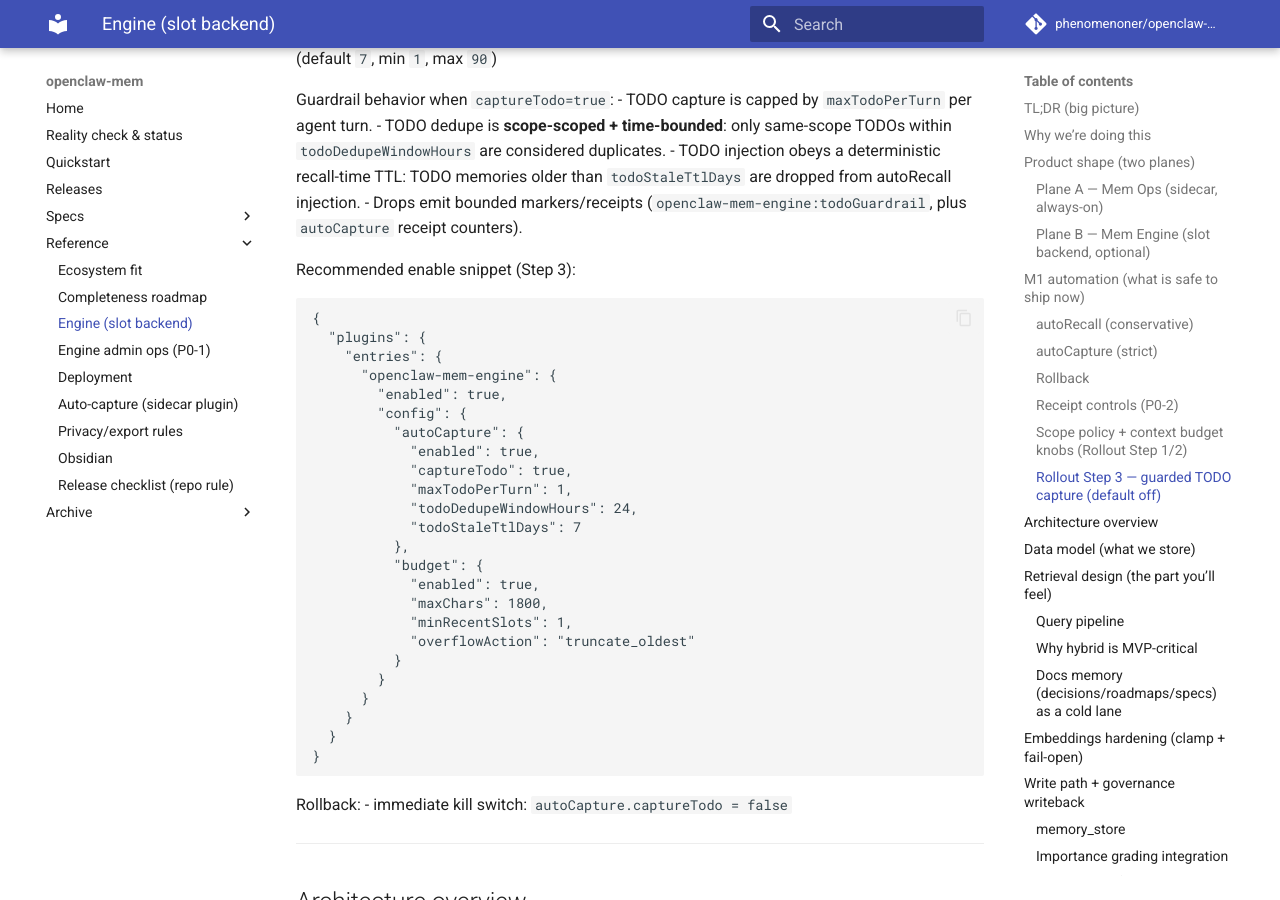
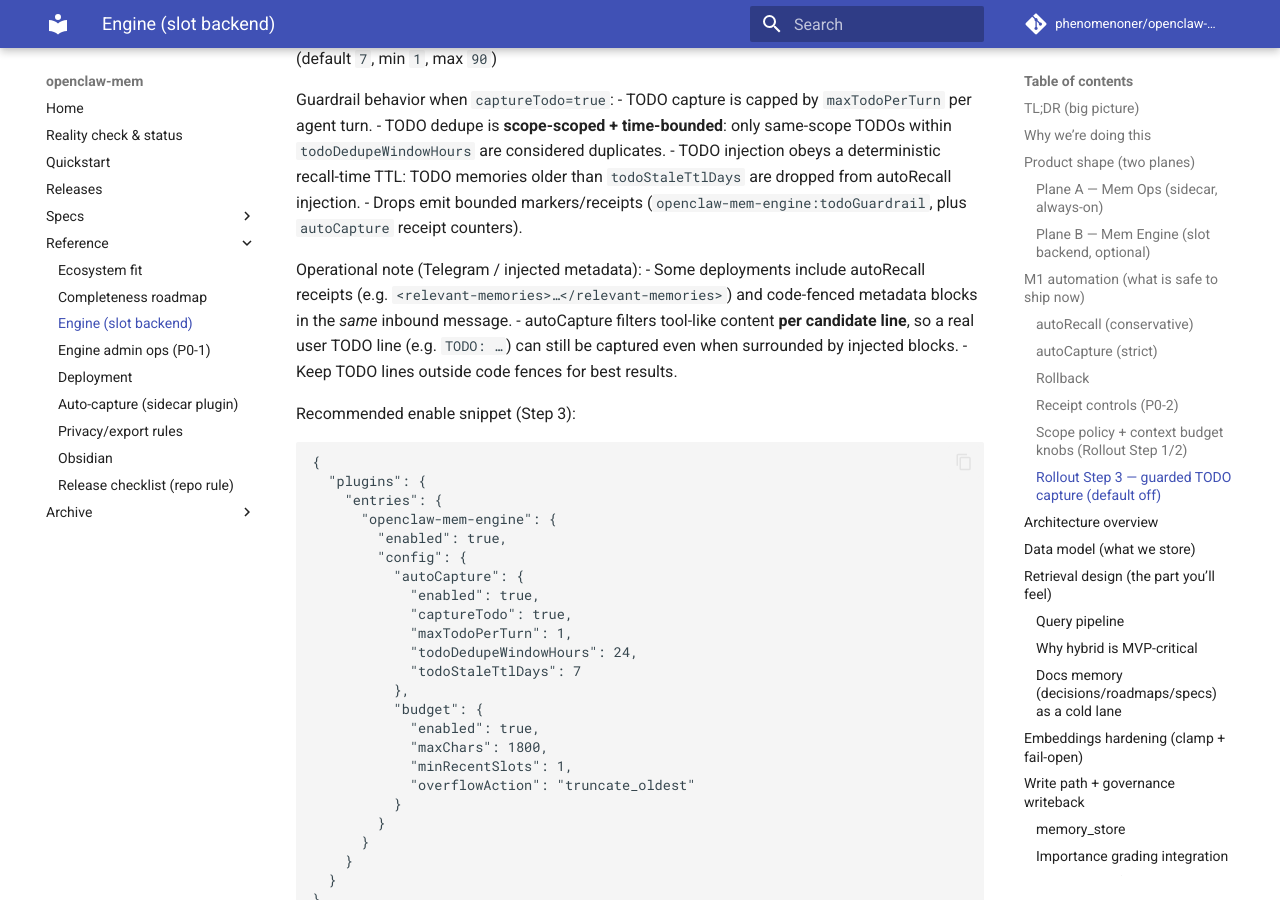
Before and after one commit to phenomenoner/openclaw-mem, an MkDocs documentation site: the page built from docs/mem-engine.md, in a window 1280 px wide and 900 px high, scrolled down 4957 px. Built offline with MkDocs 1.6.1 and Material for MkDocs 9.7.7, drawn with Linux system fonts in a browser that asks for light colours; comment, search, counter and statistics services are not loaded.

Commit message:
fix(mem-engine): allow TODO capture with injected metadata

```diff
--- a/docs/mem-engine.md
+++ b/docs/mem-engine.md
@@ -191,6 +191,11 @@
 - TODO dedupe is **scope-scoped + time-bounded**: only same-scope TODOs within `todoDedupeWindowHours` are considered duplicates.
 - TODO injection obeys a deterministic recall-time TTL: TODO memories older than `todoStaleTtlDays` are dropped from autoRecall injection.
 - Drops emit bounded markers/receipts (`openclaw-mem-engine:todoGuardrail`, plus `autoCapture` receipt counters).
+
+Operational note (Telegram / injected metadata):
+- Some deployments include autoRecall receipts (e.g. `<relevant-memories>…</relevant-memories>`) and code-fenced metadata blocks in the *same* inbound message.
+- autoCapture filters tool-like content **per candidate line**, so a real user TODO line (e.g. `TODO: …`) can still be captured even when surrounded by injected blocks.
+- Keep TODO lines outside code fences for best results.
 
 Recommended enable snippet (Step 3):
 
```
Also changed, not shown: docs/context-bloat-mitigation-rollout.md (+1 -1 lines), 2 other files.
